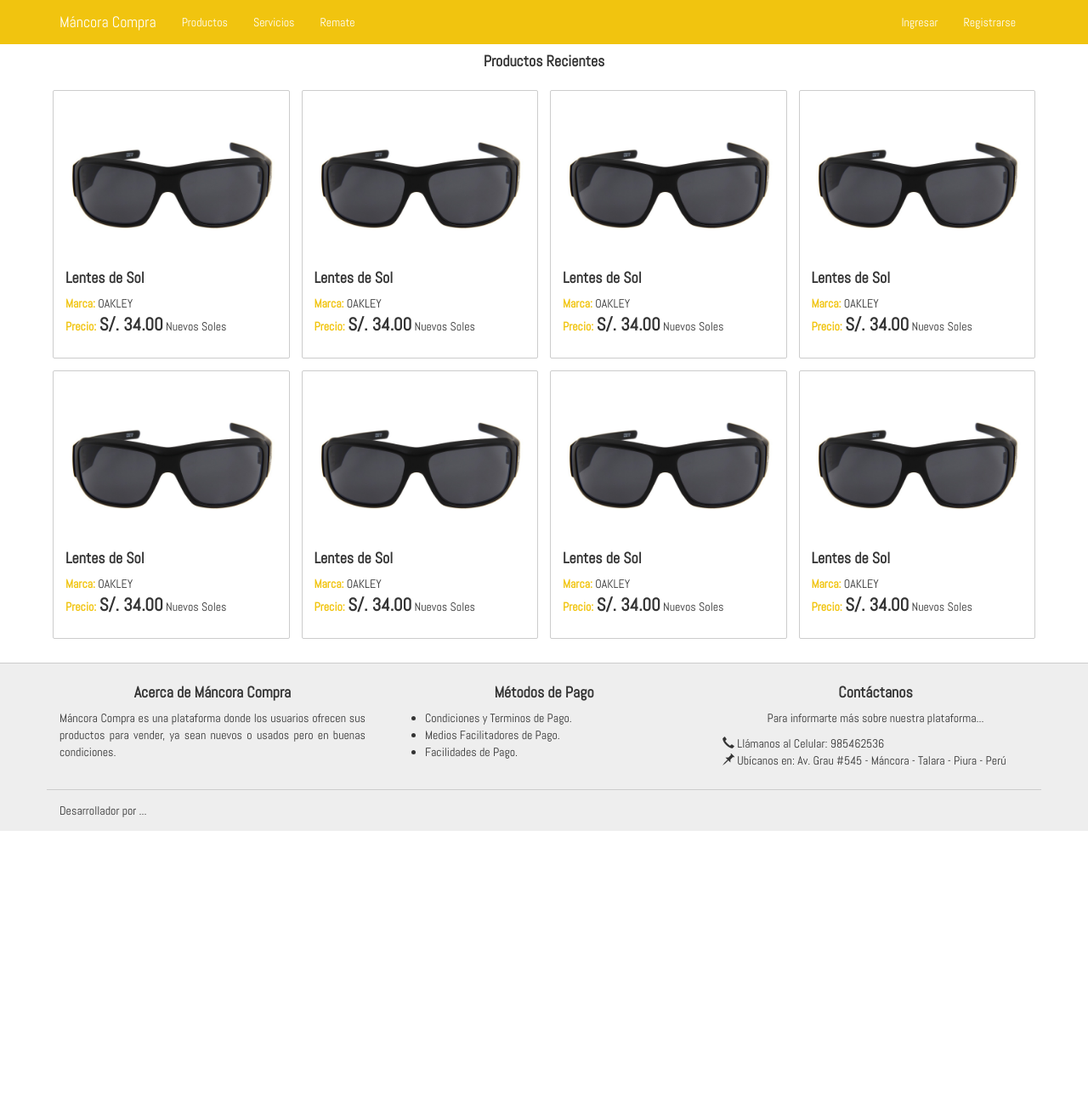
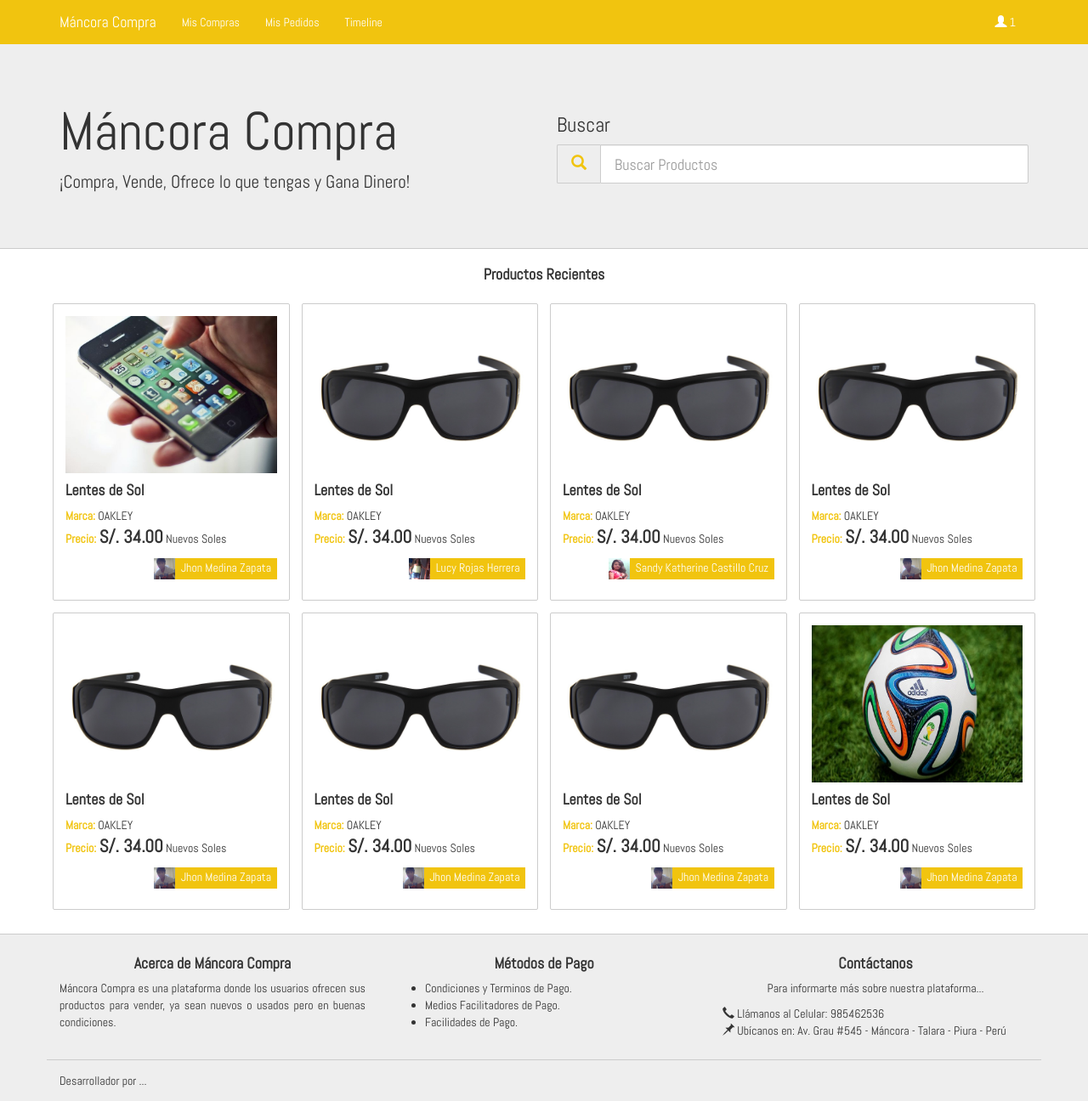
Before and after one commit to jhonM17/mancora_compra, a PHP site: page /protegido.php in a window 1280 px wide. Shown: the whole page at 85% size. Before the commit the page ends 978 px from the top, so only its background shows below. Run offline with PHP 8.4, Linux system fonts and the light colour scheme; the visitor is signed in with stand-in values (Sample User, id 1).

Commit message:
sesiones casi terminado

```diff
--- /dev/null
+++ b/base_logueado.php
@@ -0,0 +1,119 @@
+<?php require_once 'ti.php' ?>
+
+
+<!DOCTYPE html>
+<html>
+<head>
+	<meta charset="utf-8">
+	<title>
+		<?php startblock('titulo') ?>
+		<?php endblock() ?>
+	</title>
+	<link rel="stylesheet" type="text/css" href="estaticos/css/bootstrap.min.css">
+	<link rel="stylesheet" type="text/css" href="estaticos/css/main.css">
+	<link href='https://fonts.googleapis.com/css?family=Abel' rel='stylesheet' type='text/css'>
+</head>
+<body>
+
+	<nav class="navbar navbar-default">
+  <div class="container">
+    <!--Brand and toggle get grouped for better mobile display -->
+    <div class="navbar-header">
+      <button type="button" class="navbar-toggle collapsed" data-toggle="collapse" data-target="#bs-example-navbar-collapse-1" aria-expanded="false">
+        <span class="sr-only">Toggle navigation</span>
+        <span class="icon-bar"></span>
+        <span class="icon-bar"></span>
+        <span class="icon-bar"></span>
+      </button>
+      <a class="navbar-brand" href="protegido.php">Máncora Compra</a>
+    </div>
+
+    <!-- Collect the nav links, forms, and other content for toggling -->
+    <div class="collapse navbar-collapse" id="bs-example-navbar-collapse-1">
+      <ul class="nav navbar-nav">
+        <li><a href="#">Mis Compras</a></li>
+        <li><a href="#">Mis Pedidos</a></li>
+        <li><a href="#">Timeline</a></li>
+
+      </ul>
+
+      <ul class="nav navbar-nav navbar-right">
+
+
+        <li class="dropdown">
+          <a href="protegido.php" class="dropdown-toggle" data-toggle="dropdown" role="button" aria-haspopup="true" aria-expanded="false"><span class="glyphicon glyphicon-user"></span> <?php echo $_SESSION['user'];?> </a>
+          <ul class="dropdown-menu">
+            <li><a href="#">Mi Perfil</a></li>
+            <li role="separator" class="divider"></li>
+            <li><a href="salir.php">Salir</a></li>
+
+          </ul>
+        </li>
+      </ul>
+    </div><!-- /.navbar-collapse -->
+  </div>
+</nav>
+
+<?php startblock('cuerpo') ?>
+
+<?php endblock() ?>
+
+
+
+<footer class="container-fluid" style="margin-top:2em; background-color:#eee; border-top: 1px solid #ccc; padding:1em 0;">
+	<div class="container">
+		<div class="row">
+			<div class="col-md-4">
+				<h4 class="text-center"><b>Acerca de Máncora Compra</b></h4>
+				<p class="text-justify">
+					Máncora Compra es una plataforma donde los usuarios ofrecen sus productos para vender, ya sean nuevos o usados pero en buenas condiciones.
+				</p>
+			</div>
+
+			<div class="col-md-4">
+				<h4 class="text-center"><b>Métodos de Pago</b></h4>
+				<p class="text-justify">
+					<ul>
+						<li>
+							Condiciones y Terminos de Pago.
+						</li>
+						<li>
+							Medios Facilitadores de Pago.
+						</li>
+						<li>
+							Facilidades de Pago.
+						</li>
+					</ul>
+				</p>
+			</div>
+
+			<div class="col-md-4">
+				<h4 class="text-center"><b>Contáctanos</b></h4>
+				<p class="text-center">Para informarte más sobre nuestra plataforma...</p>
+				<p class="text-justify">
+					<span class="glyphicon glyphicon-earphone"></span> Llámanos al Celular: 985462536<br>
+					<span class="glyphicon glyphicon-pushpin"></span> Ubícanos en: Av. Grau #545 - Máncora - Talara - Piura - Perú
+				</p>
+			</div>
+		</div>
+	</div>
+
+	<div class="container" style="border-top: 1px solid #ccc; padding-top:1em; margin-top:1em">
+		<div class="row">
+			<div class="col-md-12">
+				Desarrollador por ...
+			</div>
+		</div>
+	</div>
+
+</footer>
+
+
+
+
+
+	<script type="text/javascript" src="estaticos/js/jquery-2.1.4.min.js"></script>
+	<script type="text/javascript" src="estaticos/js/bootstrap.min.js"></script>
+	<script type="text/javascript" src="estaticos/js/parallax.min.js"></script>
+</body>
+</html>
--- a/insertar.php
+++ b/insertar.php
@@ -8,14 +8,16 @@
    		isset($_POST['contraseña_conf'])&&        !empty ($_POST['contraseña_conf'])&&
    		isset($_POST['apellidos'])&&      !empty ($_POST['apellidos'])&&
    		isset($_POST['dni'])&&         !empty ($_POST['dni']) &&
+   		isset($_POST['direccion'])&&         !empty ($_POST['direccion']) &&
+   		isset($_POST['lugar'])&&         !empty ($_POST['lugar']) &&
    		isset($_POST['razon'])&&         !empty ($_POST['razon'])&&
    		isset($_POST['ruc'])&&         !empty ($_POST['ruc']))
 
 	{
 
-		$consulta="INSERT INTO clientes(CORREO,CONTRASENA,CONTRASENA_CONF,APELLIDOS,DNI,RAZON,RUC) VALUES
+		$consulta="INSERT INTO clientes(CORREO,CONTRASENA,CONTRASENA_CONF,APELLIDOS,DNI,DIRECCION,LUGAR,RAZON,RUC) VALUES
   										    ('$_POST[correo]','$_POST[contraseña]','$_POST[contraseña_conf]',
-  										    '$_POST[apellidos]','$_POST[dni]','$_POST[razon]','$_POST[ruc]'
+  										    '$_POST[apellidos]','$_POST[dni]','$_POST[direccion]','$_POST[lugar]','$_POST[razon]','$_POST[ruc]'
   										    )";
 		$con=$conexion->query($consulta);
 
--- a/protegido.php
+++ b/protegido.php
@@ -1,7 +1,7 @@
 
 <?php include('sesion.php');?>
 
-<?php include 'base.php' ?>
+<?php include 'base_logueado.php' ?>
 
 
 <?php startblock('titulo') ?>
@@ -12,6 +12,28 @@
 
 <?php startblock('cuerpo') ?>
 
+<div class="jumbotron" style="background-color:#eee">
+	<div class="container">
+		<div class="row">
+			<div class="col-md-6">
+				<h1>Máncora Compra</h1>
+			    <p>¡Compra, Vende, Ofrece lo que tengas y Gana Dinero!</p>
+
+			</div>
+			<div class="col-md-6" style="padding-top:1em">
+				<h3>Buscar</h3>
+				<div class="input-group input-group-lg">
+				  <span class="input-group-addon" id="sizing-addon1"><span class="glyphicon glyphicon-search" style="color: #f1c40f;"></span></span>
+				  <input type="text" class="form-control" placeholder="Buscar Productos" aria-describedby="sizing-addon1">
+				</div>
+			</div>
+		</div>
+
+  	</div>
+
+</div>
+
+
 <div class="container">
 	<div class="row">
 		<div class="col-md-12 text-center">
@@ -21,42 +43,59 @@
 	<div class="row" style="margin-top:1em">
 		<div class="col-md-3">
 			<div class="box">
-				<img src="estaticos/img/lentes.jpg" width="100%">
+				<img src="estaticos/img/celulares1.jpg" width="100%" height="185px">
 				<h4><b>Lentes de Sol</b></h4>
 				<p>
 					<span style="color: #f1c40f;"><b>Marca:</b></span> OAKLEY<br>
 					<span style="color: #f1c40f;"><b>Precio:</b></span> <span style="font-size:1.5em"><b>S/. 34.00</b></span> Nuevos Soles<br>
 					</p>
+
+				<p class="text-right" >
+					<span style="background-color:#f1c40f;padding-top:2px;padding-bottom:5px;color:white"><img src="estaticos/img/user.jpg" width="25px" height="25px">&nbsp; Jhon Medina Zapata &nbsp;</span>
+				</p>
+
 			</div>
 		</div>
 		<div class="col-md-3">
 			<div class="box">
-				<img src="estaticos/img/lentes.jpg" width="100%">
+				<img src="estaticos/img/lentes.jpg" width="100%" height="185px">
 				<h4><b>Lentes de Sol</b></h4>
 				<p>
 					<span style="color: #f1c40f;"><b>Marca:</b></span> OAKLEY<br>
 					<span style="color: #f1c40f;"><b>Precio:</b></span> <span style="font-size:1.5em"><b>S/. 34.00</b></span> Nuevos Soles<br>
 					</p>
+
+				<p class="text-right" >
+					<span style="background-color:#f1c40f;padding-top:2px;padding-bottom:5px;color:white"><img src="estaticos/img/user2.jpg" width="25px" height="25px">&nbsp; Lucy Rojas Herrera &nbsp;</span>
+				</p>
 			</div>
 		</div>
 		<div class="col-md-3">
 			<div class="box">
-				<img src="estaticos/img/lentes.jpg" width="100%">
+				<img src="estaticos/img/lentes.jpg" width="100%" height="185px">
 				<h4><b>Lentes de Sol</b></h4>
 				<p>
 					<span style="color: #f1c40f;"><b>Marca:</b></span> OAKLEY<br>
 					<span style="color: #f1c40f;"><b>Precio:</b></span> <span style="font-size:1.5em"><b>S/. 34.00</b></span> Nuevos Soles<br>
 					</p>
+
+				<p class="text-right" >
+					<span style="background-color:#f1c40f;padding-top:2px;padding-bottom:5px;color:white"><img src="estaticos/img/user3.jpg" width="25px" height="25px">&nbsp; Sandy Katherine Castillo Cruz &nbsp;</span>
+				</p>
 			</div>
 		</div>
 		<div class="col-md-3">
 			<div class="box">
-				<img src="estaticos/img/lentes.jpg" width="100%">
+				<img src="estaticos/img/lentes.jpg" width="100%" height="185px">
 				<h4><b>Lentes de Sol</b></h4>
 				<p>
 					<span style="color: #f1c40f;"><b>Marca:</b></span> OAKLEY<br>
 					<span style="color: #f1c40f;"><b>Precio:</b></span> <span style="font-size:1.5em"><b>S/. 34.00</b></span> Nuevos Soles<br>
 					</p>
+
+				<p class="text-right" >
+					<span style="background-color:#f1c40f;padding-top:2px;padding-bottom:5px;color:white"><img src="estaticos/img/user.jpg" width="25px" height="25px">&nbsp; Jhon Medina Zapata &nbsp;</span>
+				</p>
 			</div>
 		</div>
 
@@ -65,42 +104,58 @@
 	<div class="row" style="margin-top:1em;">
 		<div class="col-md-3">
 			<div class="box">
-				<img src="estaticos/img/lentes.jpg" width="100%">
+				<img src="estaticos/img/lentes.jpg" width="100%" height="185px">
 				<h4><b>Lentes de Sol</b></h4>
 				<p>
 					<span style="color: #f1c40f;"><b>Marca:</b></span> OAKLEY<br>
 					<span style="color: #f1c40f;"><b>Precio:</b></span> <span style="font-size:1.5em"><b>S/. 34.00</b></span> Nuevos Soles<br>
 					</p>
+
+				<p class="text-right" >
+					<span style="background-color:#f1c40f;padding-top:2px;padding-bottom:5px;color:white"><img src="estaticos/img/user.jpg" width="25px" height="25px">&nbsp; Jhon Medina Zapata &nbsp;</span>
+				</p>
 			</div>
 		</div>
 		<div class="col-md-3">
 			<div class="box">
-				<img src="estaticos/img/lentes.jpg" width="100%">
+				<img src="estaticos/img/lentes.jpg" width="100%" height="185px">
 				<h4><b>Lentes de Sol</b></h4>
 				<p>
 					<span style="color: #f1c40f;"><b>Marca:</b></span> OAKLEY<br>
 					<span style="color: #f1c40f;"><b>Precio:</b></span> <span style="font-size:1.5em"><b>S/. 34.00</b></span> Nuevos Soles<br>
 					</p>
+
+				<p class="text-right" >
+					<span style="background-color:#f1c40f;padding-top:2px;padding-bottom:5px;color:white"><img src="estaticos/img/user.jpg" width="25px" height="25px">&nbsp; Jhon Medina Zapata &nbsp;</span>
+				</p>
 			</div>
 		</div>
 		<div class="col-md-3">
 			<div class="box">
-				<img src="estaticos/img/lentes.jpg" width="100%">
+				<img src="estaticos/img/lentes.jpg" width="100%" height="185px">
 				<h4><b>Lentes de Sol</b></h4>
 				<p>
 					<span style="color: #f1c40f;"><b>Marca:</b></span> OAKLEY<br>
 					<span style="color: #f1c40f;"><b>Precio:</b></span> <span style="font-size:1.5em"><b>S/. 34.00</b></span> Nuevos Soles<br>
 					</p>
+
+				<p class="text-right" >
+					<span style="background-color:#f1c40f;padding-top:2px;padding-bottom:5px;color:white"><img src="estaticos/img/user.jpg" width="25px" height="25px">&nbsp; Jhon Medina Zapata &nbsp;</span>
+				</p>
 			</div>
 		</div>
 		<div class="col-md-3">
 			<div class="box">
-				<img src="estaticos/img/lentes.jpg" width="100%">
+				<img src="estaticos/img/pelota.jpg" width="100%" height="185px">
 				<h4><b>Lentes de Sol</b></h4>
 				<p>
 					<span style="color: #f1c40f;"><b>Marca:</b></span> OAKLEY<br>
 					<span style="color: #f1c40f;"><b>Precio:</b></span> <span style="font-size:1.5em"><b>S/. 34.00</b></span> Nuevos Soles<br>
 					</p>
+
+				<p class="text-right" >
+					<span style="background-color:#f1c40f;padding-top:2px;padding-bottom:5px;color:white"><img src="estaticos/img/user.jpg" width="25px" height="25px">&nbsp; Jhon Medina Zapata &nbsp;</span>
+				</p>
 			</div>
 		</div>
 
@@ -112,47 +167,3 @@
 
 
 <?php endblock() ?>
-
-
-
-
-<!--<!DOCTYPE html>
-<html>
-<head>
-	<meta charset="utf-8">
-	<title>Bienvenido</title>
-	<link rel="stylesheet" type="text/css" href="estaticos/css/bootstrap.min.css">
-	<link rel="stylesheet" type="text/css" href="estaticos/css/main.css">
-	<link href='https://fonts.googleapis.com/css?family=Abel' rel='stylesheet' type='text/css'>
-</head>
-<body>
-
-	<nav class="navbar navbar-default">
-  <div class="container">-->
-    <!-- Brand and toggle get grouped for better mobile display -->
-    <!--<div class="navbar-header">
-      <button type="button" class="navbar-toggle collapsed" data-toggle="collapse" data-target="#bs-example-navbar-collapse-1" aria-expanded="false">
-        <span class="sr-only">Toggle navigation</span>
-        <span class="icon-bar"></span>
-        <span class="icon-bar"></span>
-        <span class="icon-bar"></span>
-      </button>
-      <a class="navbar-brand" href="index.php"></a>
-
-    </div>-->
-
-    <!-- Collect the nav links, forms, and other content for toggling -->
-    <!--<div class="collapse navbar-collapse" id="bs-example-navbar-collapse-1">
-      <ul class="nav navbar-nav">
-        <li><a href="#">Mis Compras</a></li>
-        <li><a href="#">Mis Pedidos</a></li>
-        <li><a href="salir.php">Salir</a></li>
-
-      </ul>
-
-      <ul class="nav navbar-nav navbar-right">
-        <li><a href="protegido.php"><?php echo $_SESSION['user'];?></a></li>
-      </ul>
-    </div>--><!-- /.navbar-collapse -->
-  <!--</div>
-</nav>-->
--- a/salir.php
+++ b/salir.php
@@ -1,6 +1,6 @@
 <?php
 session_start();
 session_destroy();
-header('location:ingresar.php');
+header('location:index.php');
 
 ?>
```
Also changed, not shown: registrate.php (+10 -10 lines).
